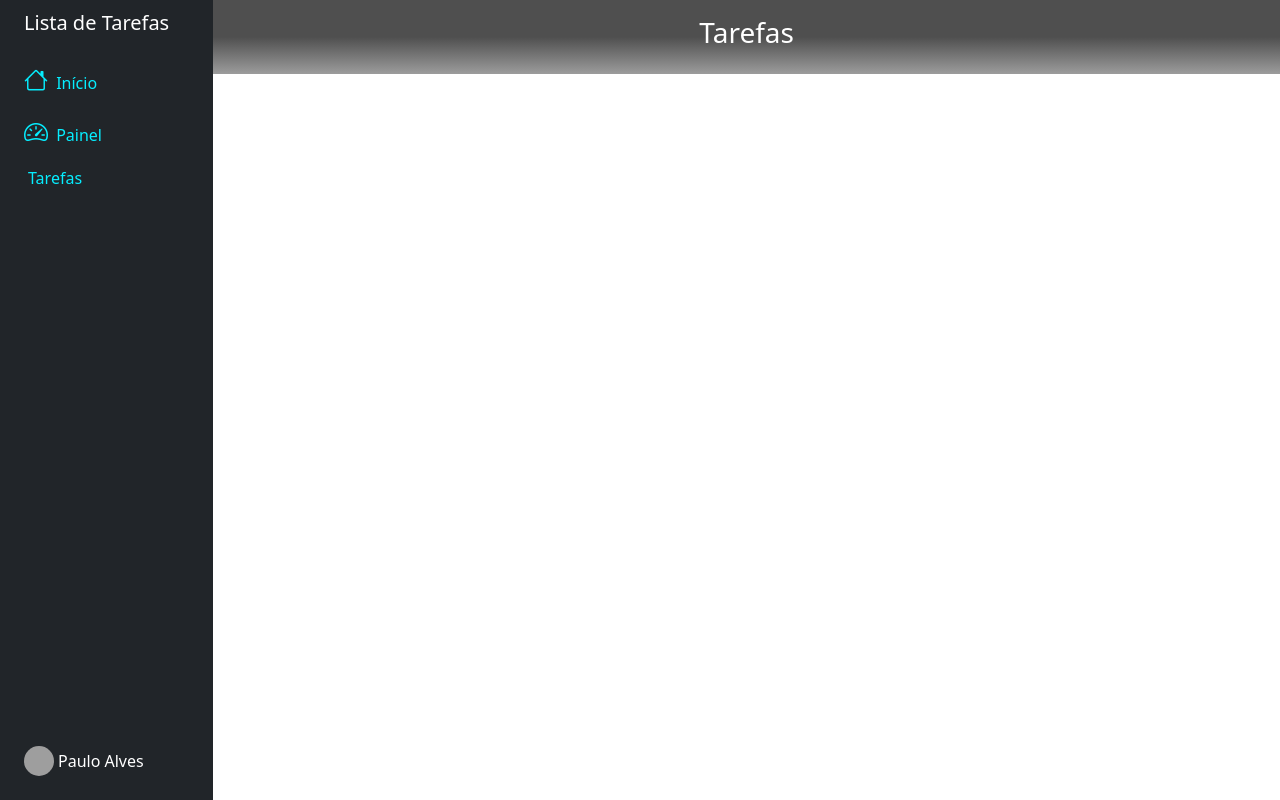
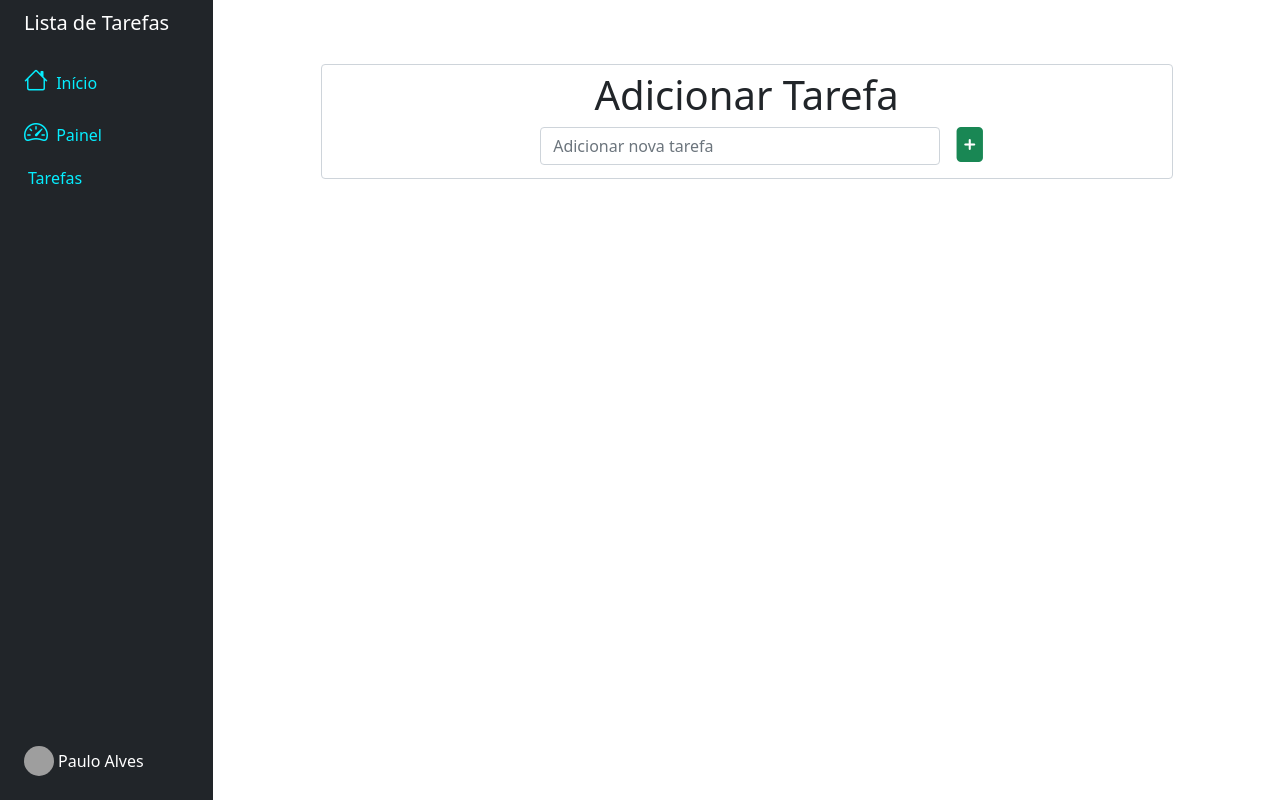
Before and after one commit to PauloAlves8039/vue-todo-list, a Vue app in the folder frontend/: page / in a window 1280 px wide. Built offline with nearby package versions, Linux system fonts and the light colour scheme; no server answers; grey boxes are pictures that could not be loaded.

Commit message:
Implementando e testando formulário de tarefa

```diff
--- a/frontend/src/App.vue
+++ b/frontend/src/App.vue
@@ -31,8 +31,7 @@
                 </div>
             </div>
         </div>
-        <div class="container-title col py-3">
-          <h3 class="todo-title">Tarefas</h3>
+        <div class="col py-3">
             <TodoList />
         </div>
     </div>
@@ -58,14 +57,4 @@ export default {
 .nav-link:hover {
   color: #AB82FF;
 }
-
-.container-title {
-  height: 25%;
-  text-align: center;
-  background: linear-gradient(#4F4F4F 50%, #9C9C9C);
-}
-
-.todo-title {
-  color: #FFF;
-}
 </style>
--- a/frontend/src/components/TodoList.vue
+++ b/frontend/src/components/TodoList.vue
@@ -1,6 +1,25 @@
 <template>
-  <div>
-
+  <div class="container pt-5">
+    <div class="todos form-control">
+      <h1>Adicionar Tarefa</h1>
+      <div class="content">
+        <form class="row g-3">
+          <div class="col-auto">
+            <input
+              type="text"
+              class="form-control input-task"
+              v-model="todoName"
+              placeholder="Adicionar nova tarefa"
+            />
+          </div>
+          <div class="col g-2">
+            <i class="bi bi-file-plus-fill text-success" @click="addTask()"></i>
+          </div>
+        </form>
+      </div>
+    </div>
+    <div >
+    </div>
   </div>
 </template>
 
@@ -48,5 +67,37 @@ export default {
 </script>
 
 <style scoped>
+.container {
+  max-width: 900px;
+  margin: 0 auto;
+  border-radius: 8px;
+}
 
+h1 {
+  text-align: center;
+}
+
+.content {
+  margin-left: 25%;
+}
+
+.done {
+  text-decoration: line-through;
+}
+
+li {
+  font-size: 18px;
+  margin-top: 5px;
+}
+
+.input-task {
+  width: 400px;
+}
+
+.bi-file-plus-fill,
+.bi-check-square-fill,
+.bi-trash3-fill {
+  font-size: 35px;
+  cursor: pointer;
+}
 </style>
```
Also changed, not shown: 1 other file (tests, documents, lock files or other folders).
